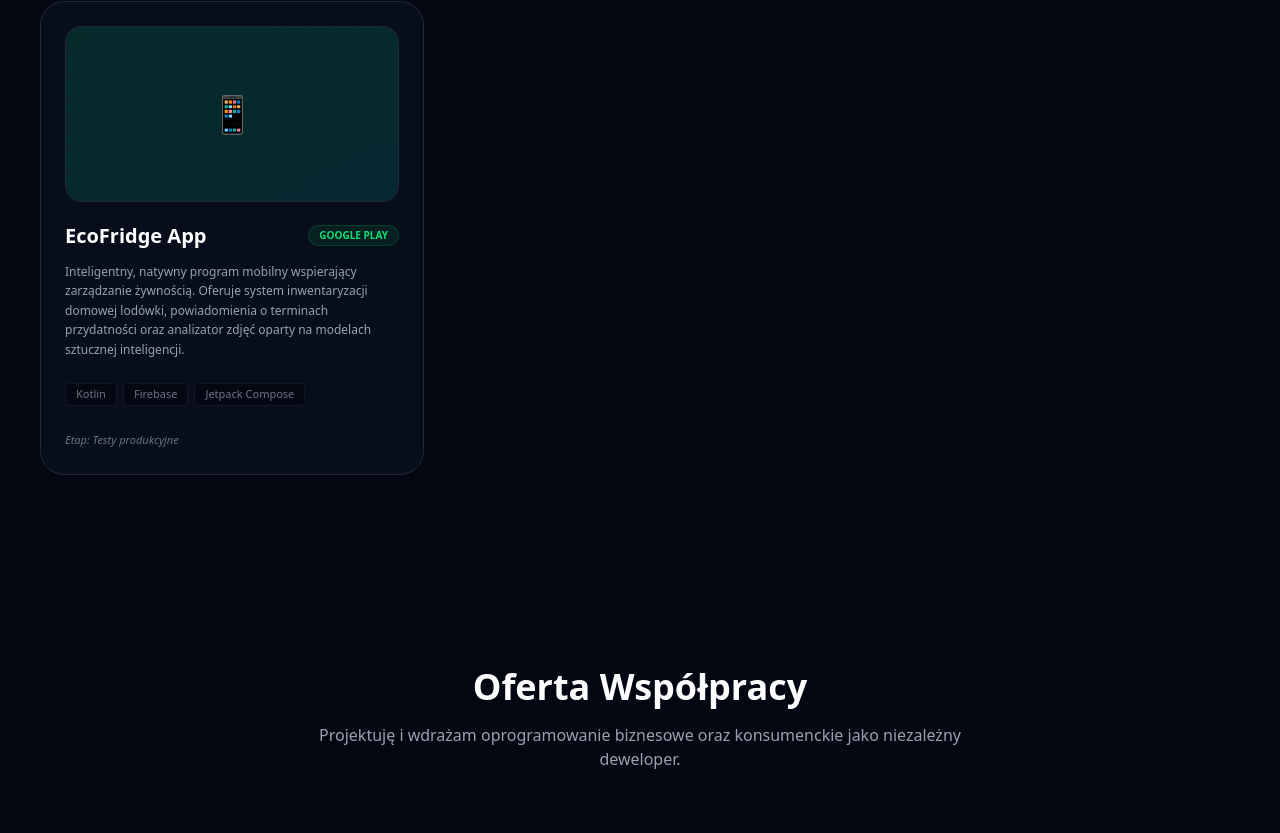
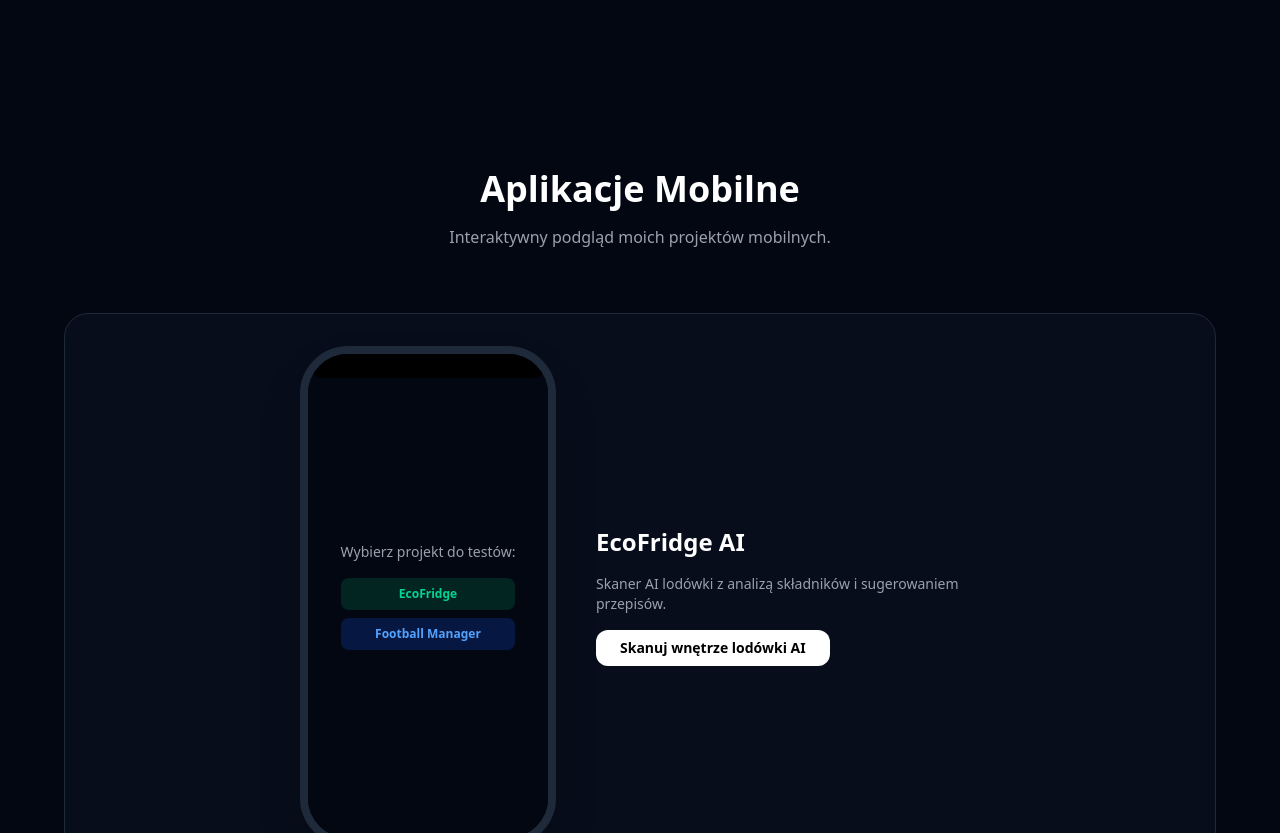
Before and after one commit to dzienbardzodobry/modern-portfolio-nextjs, a Next.js app: page / in a window 1280 px wide. Shown: the part 1567-2400 px from the top of the page. Built offline with nearby package versions, Linux system fonts and the light colour scheme.

Commit message:
Poprawki i aktualizacja i inne

```diff
--- a/app/page.tsx
+++ b/app/page.tsx
@@ -83,6 +83,66 @@ export default function Home() {
   };
 
   const [isTerminalOpen, setIsTerminalOpen] = useState(false);
+
+
+   // --- KOMPONENT SYMULATORA APLIKACJI MOBILNEJ (DOKLEJ GO NA DOLE) ---
+function MobileAppSimulator() {
+  const [activeApp, setActiveApp] = useState<'eco' | 'football'>('eco');
+  const [stage, setStage] = useState<'idle' | 'scanning' | 'result'>('idle');
+
+  const startScan = () => {
+    setStage('scanning');
+    setTimeout(() => setStage('result'), 2000);
+  };
+
+  return (
+    <div className="flex flex-col md:flex-row gap-10 items-center justify-center p-8 bg-gray-900/40 rounded-3xl border border-gray-800">
+      {/* Ekran telefonu */}
+      <div className="relative w-64 h-[500px] bg-black rounded-[3rem] border-8 border-gray-800 shadow-2xl flex flex-col overflow-hidden">
+        <div className="absolute top-0 w-full h-6 bg-black rounded-b-2xl z-20" />
+        <div className="flex-1 bg-gray-950 p-4 flex flex-col justify-center items-center text-center">
+          {stage === 'idle' && (
+            <motion.div initial={{ opacity: 0 }} animate={{ opacity: 1 }}>
+              <p className="text-gray-400 text-sm mb-4">Wybierz projekt do testów:</p>
+              <div className="space-y-2 w-full">
+                <button onClick={() => { setActiveApp('eco'); setStage('idle'); }} className="w-full py-2 bg-emerald-600/20 text-emerald-400 rounded-lg text-xs font-bold">EcoFridge</button>
+                <button onClick={() => { setActiveApp('football'); setStage('idle'); }} className="w-full py-2 bg-blue-600/20 text-blue-400 rounded-lg text-xs font-bold">Football Manager</button>
+              </div>
+            </motion.div>
+          )}
+
+          {stage === 'scanning' && (
+            <motion.div className="w-full h-full border-2 border-emerald-500 relative flex items-center justify-center">
+              <motion.div className="w-full h-1 bg-emerald-500 absolute" animate={{ top: ['0%', '100%', '0%'] }} transition={{ duration: 2, repeat: Infinity }} />
+              <p className="text-emerald-500 font-bold animate-pulse">Skanowanie AI...</p>
+            </motion.div>
+          )}
+
+          {stage === 'result' && (
+            <motion.div initial={{ opacity: 0 }} animate={{ opacity: 1 }} className="text-left w-full text-xs text-gray-300">
+              <h4 className="text-emerald-400 font-bold mb-2">Wykryto:</h4>
+              <ul className="list-disc pl-4 space-y-1">
+                <li>Pomidory (2 dni)</li>
+                <li>Kurczak (1 dzień)</li>
+                <li>Jajka (5 dni)</li>
+              </ul>
+              <button onClick={() => setStage('idle')} className="mt-4 w-full py-1.5 border border-gray-700 rounded text-[10px]">Wstecz</button>
+            </motion.div>
+          )}
+        </div>
+      </div>
+
+      {/* Kontrolki */}
+      <div className="flex-1 space-y-4 max-w-sm">
+        <h3 className="text-2xl font-black">{activeApp === 'eco' ? 'EcoFridge AI' : 'Football Manager Pro'}</h3>
+        <p className="text-sm text-gray-400">{activeApp === 'eco' ? 'Skaner AI lodówki z analizą składników i sugerowaniem przepisów.' : 'Zaawansowane zarządzanie taktyką i statystykami drużyny.'}</p>
+        <button onClick={startScan} className="bg-white text-black font-bold px-6 py-2 rounded-xl text-sm hover:bg-gray-200 transition">
+          {activeApp === 'eco' ? 'Skanuj wnętrze lodówki AI' : 'Generuj raport meczowy'}
+        </button>
+      </div>
+    </div>
+  );
+}
 
   return (
     <main className="min-h-screen bg-gray-950 text-white font-sans overflow-x-hidden scroll-smooth">
@@ -267,7 +327,7 @@ export default function Home() {
               </div>
             </motion.div>
 
-            {/* PROJEKT 4: EcoFridge */}
+            {/* PROJEKT 4: EcoFridge
             <motion.div
               initial={{ opacity: 0, y: 20 }}
               whileInView={{ opacity: 1, y: 0 }}
@@ -295,11 +355,22 @@ export default function Home() {
                 </div>
                 <span className="text-[11px] text-gray-500 italic">Etap: Testy produkcyjne</span>
               </div>
-            </motion.div>
+            </motion.div> */}
 
           </div>
         </div>
       </section>
+
+    <section className="py-24 px-6 md:px-10">
+      <div className="max-w-6xl mx-auto">
+        <div className="text-center mb-16">
+          <h2 className="text-3xl md:text-4xl font-extrabold mb-4">Aplikacje Mobilne</h2>
+          <p className="text-gray-400">Interaktywny podgląd moich projektów mobilnych.</p>
+        </div>
+        <MobileAppSimulator />
+      </div>
+    </section>
+
 
       {/* Sekcja Usługi */}
       <section id="uslugi" className="py-24 px-6 md:px-10 relative">
@@ -533,13 +604,13 @@ export default function Home() {
             >
               jszewczyk728@gmail.com
             </button>
-            <button
+          </div>
+          <button
               onClick={() => setIsTerminalOpen(true)}
               className="text-xs font-bold text-gray-600 hover:text-blue-500 transition cursor-pointer"
             >
             [ Uruchom Terminal CLI ]
              </button>
-          </div>
         </div>
 
         <div className="max-w-6xl mx-auto pt-8 border-t border-gray-900/60 flex flex-col sm:flex-row justify-between items-center gap-4 text-xs text-gray-600">
```
